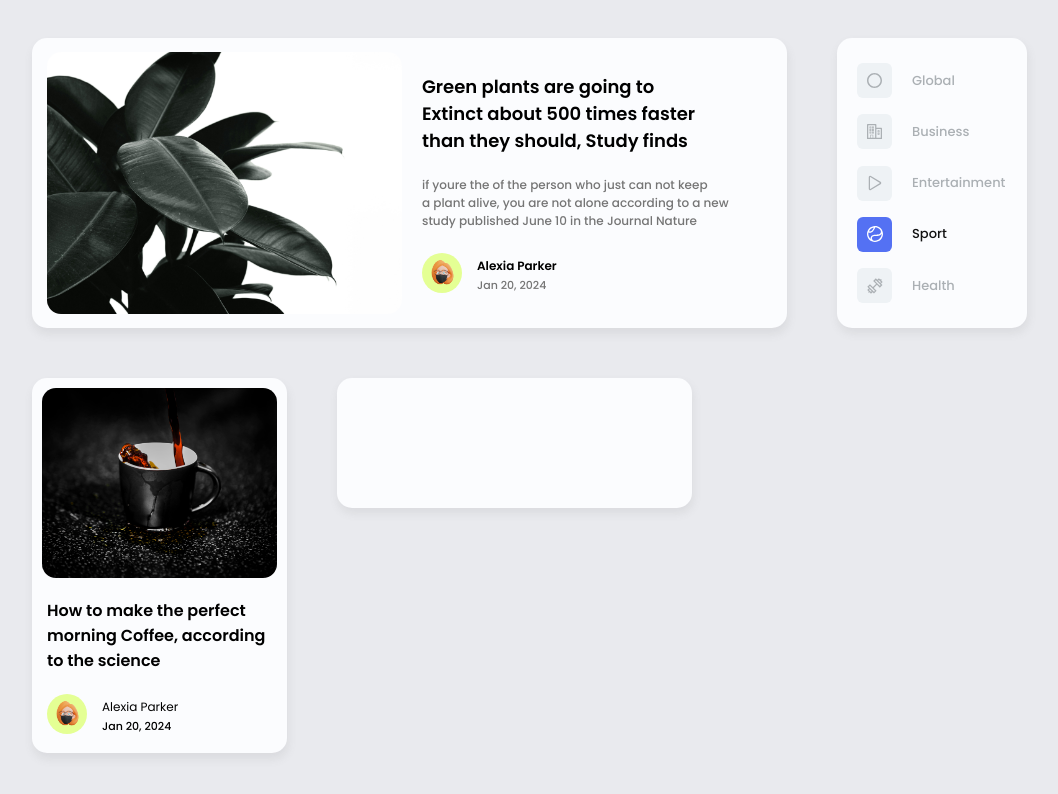
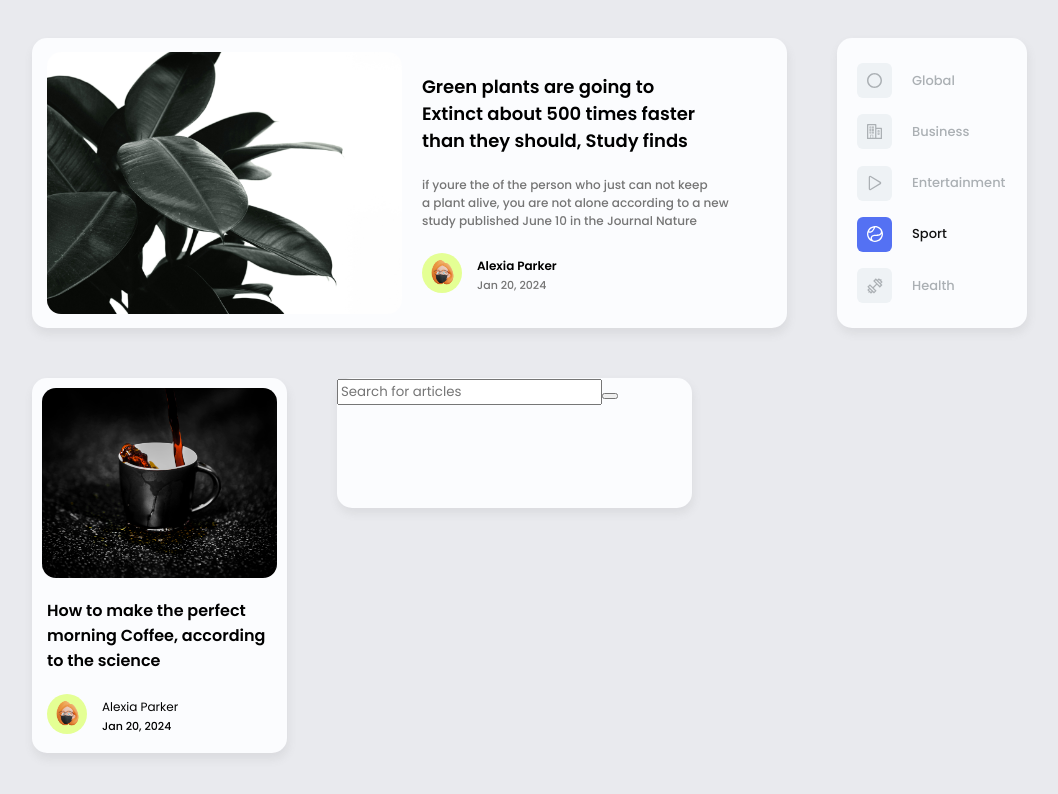
Before and after one commit to jovination/uicards, a React (Vite) app: page / in a window 1280 px wide. Shown: the top 794 px of the page, without its empty margins (108-1166 px from the left). Built offline with nearby package versions, Linux system fonts and the light colour scheme.

Commit message:
few changes

```diff
--- a/src/assets/components/uicard_04/Uicard_04.jsx
+++ b/src/assets/components/uicard_04/Uicard_04.jsx
@@ -3,7 +3,15 @@ import React from 'react'
 
 function Uicard_04() {
   return (
-    <div className="ui_wrapper_04"></div>
+    <div className="ui_wrapper_04">
+      <div className="form_ui">
+        <form action="" className="search_bar">
+          <input type="text" name="" id="search_input" placeholder='Search for articles'/>
+          <button></button>
+        </form>
+        <div className="search_cat"></div>
+      </div>
+    </div>
   )
 }
 
```
